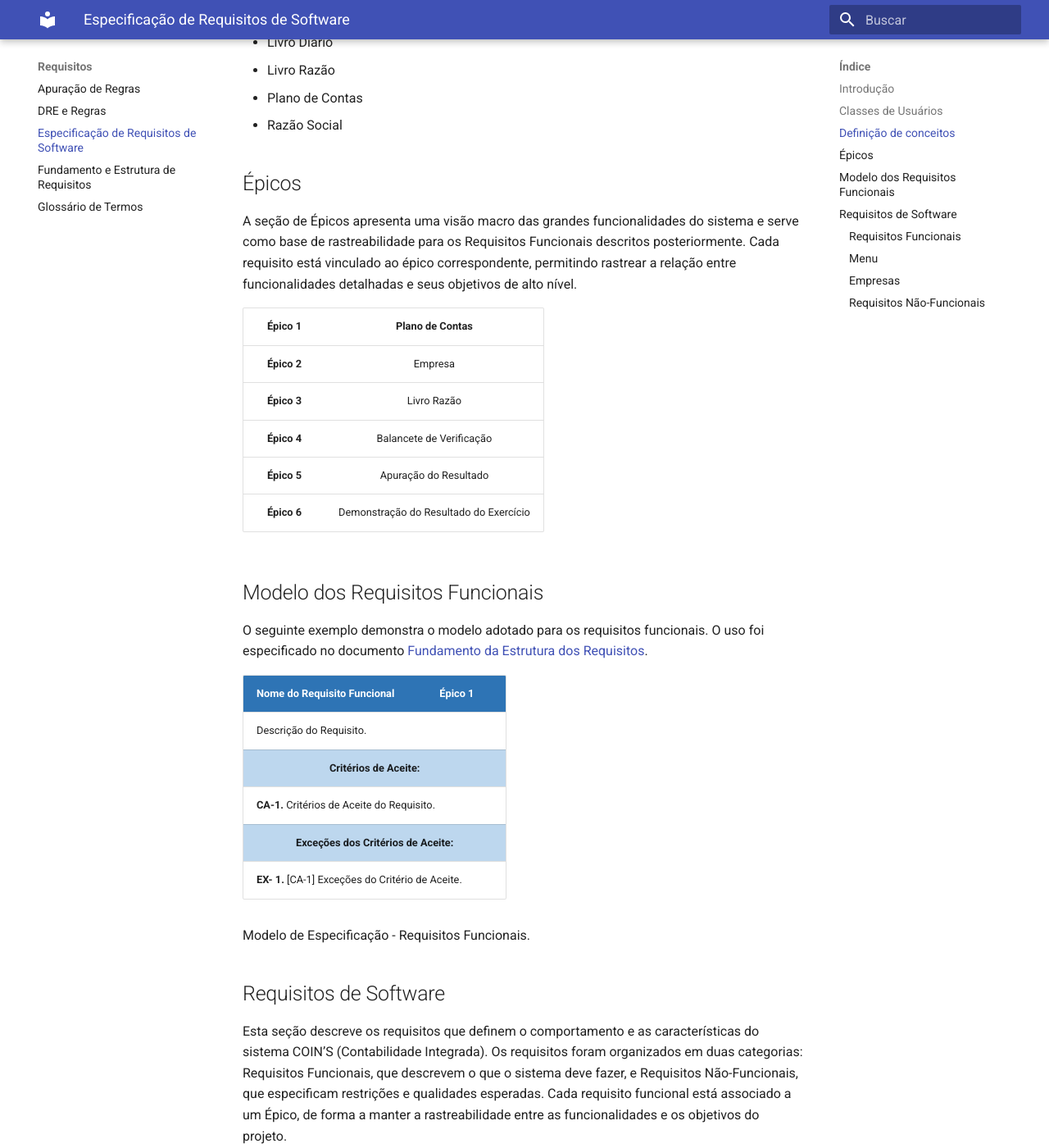
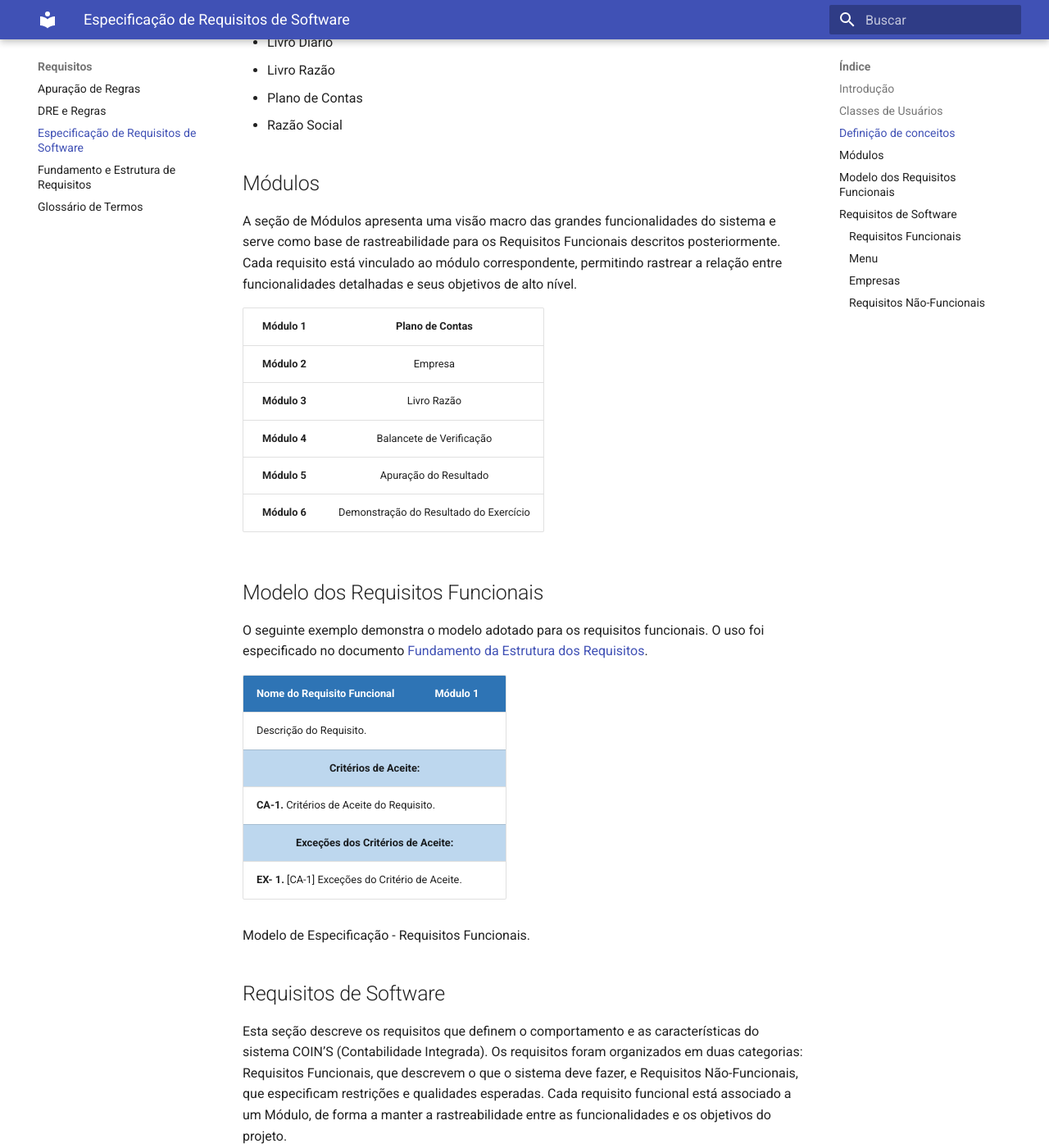
Before and after one commit to NES-Contabilidade-Integrada/doc-coins2026.1, an MkDocs documentation site: the page built from docs/requisitos/especificacao-de-requisitos-de-software.md, in a window 1280 px wide and 1400 px high, scrolled down 5216 px. Shown: the whole window at 82% size. Built offline with MkDocs 1.6.1 and Material for MkDocs 9.7.7, drawn with Linux system fonts in a browser that asks for light colours; some of the changed text lies outside the part shown.

Commit message:
docs: substituir termo 'Épico' por 'Módulo' no documento de requisitos e na skill
Co-Authored-By: Claude Sonnet 4.6 <noreply@anthropic.com>

```diff
--- a/docs/requisitos/especificacao-de-requisitos-de-software.md
+++ b/docs/requisitos/especificacao-de-requisitos-de-software.md
@@ -7,7 +7,7 @@
 | 1.0 | 25/08/2025 | Adiciona base dos requisitos funcionais | Fernanda Pessoa |
 | 1.1 | 03/09/2025 | Atualiza requisitos funcionais do RF-01 ao RF-06 | Fernanda Pessoa |
 | 1.2 | 22/09/2025 | Adição do requisito de Limpar dados da Empresa  | Fernanda Pessoa |
-| 1.3 | 21/10/2025 | Adição de referências aos Épicos para cada requisito | Jerfferson Júnior |
+| 1.3 | 21/10/2025 | Adição de referências aos Módulos para cada requisito | Jerfferson Júnior |
 | 2.0 | 22/10/2025 | Documento em geral: atualizada a estrutura da documentação \- agora a documentação das funcionalidades está alinhada com a hierarquia das informações do sistema; Retirada de critérios de aceite relacionados à responsividade, tendo em vista que este faz parte de requisitos não funcionais de usabilidade do sistema. RF-01: reestruturação completa do RF considerando a retirada do plano de contas do menu principal; Referência as abas de funcionalidades adicionada ao CA-3. RF-03: Reformulação focada na adição do plano de contas como mais uma funcionalidade, retirada da contagem de funcionalidades no CA-1 considerando a expansão futura (agora são apenas listadas as funcionalidades existentes). | Jerfferson Júnior |
 | 3.0 | 23/10/2025 | Adição de Requisitos Funcionais referentes ao Balancete | Fernanda Pessoa |
 | 4.0 | 27/10 | Adição de Requisitos não funcionais | Fernanda Pessoa |
@@ -16,7 +16,7 @@
 | 4.3 | 25/11 | Correções de alinhamento, adição de link para Glossário de Termos | Jerfferson Júnior |
 | 4.4 | 08/04 | Adição dos RFs de Apuração do Resultado do Exercício (ARE) | Elise Lissa Hasegawa  |
 | 4.5 |  | Adição dos RFs da Demonstração do Resultado do Exercício (DRE) | Fernanda Pessoa  |
-| 4.6 | 06/05/2026 | Refatoração completa dos RFs de Apuração (RF-012 a RF-021) com estrutura clara baseada em boas práticas;<br/>Adição completa dos RFs de DRE (RF-022 a RF-034) com requisitos granulares seguindo hierarquia de cálculo;<br/>Atualização de épicos e aplicação consistente de boas práticas de formatação Markdown | Fernanda Pessoa |
+| 4.6 | 06/05/2026 | Refatoração completa dos RFs de Apuração (RF-012 a RF-021) com estrutura clara baseada em boas práticas;<br/>Adição completa dos RFs de DRE (RF-022 a RF-034) com requisitos granulares seguindo hierarquia de cálculo;<br/>Atualização de módulos e aplicação consistente de boas práticas de formatação Markdown | Fernanda Pessoa |
 
 **Histórico de Revisões**
 
@@ -31,7 +31,7 @@
 - [1. Introdução](#introdução)
 - [2. Classes de Usuários](#classes-de-usuários)
 - [3. Definição de conceitos](#definição-de-conceitos)
-- [4. Épicos](#épicos)
+- [4. Módulos](#módulos)
 - [5. Modelo dos Requisitos Funcionais](#modelo-dos-requisitos-funcionais)
 - [6. Requisitos de Software](#requisitos-de-software)
     - [6.1. Requisitos Funcionais](#requisitos-funcionais)
@@ -126,16 +126,16 @@ Os principais termos de domínio utilizados na especificação de requisitos inc
 * Razão Social
 
 
-## Épicos {#épicos}
-A seção de Épicos apresenta uma visão macro das grandes funcionalidades do sistema e serve como base de rastreabilidade para os Requisitos Funcionais descritos posteriormente. Cada requisito está vinculado ao épico correspondente, permitindo rastrear a relação entre funcionalidades detalhadas e seus objetivos de alto nível.
+## Módulos {#módulos}
+A seção de Módulos apresenta uma visão macro das grandes funcionalidades do sistema e serve como base de rastreabilidade para os Requisitos Funcionais descritos posteriormente. Cada requisito está vinculado ao módulo correspondente, permitindo rastrear a relação entre funcionalidades detalhadas e seus objetivos de alto nível.
 
-| Épico 1 | Plano de Contas |
+| Módulo 1 | Plano de Contas |
 | :---: | :---: |
-| **Épico 2** | Empresa |
-| **Épico 3** | Livro Razão |
-| **Épico 4** | Balancete de Verificação |
-| **Épico 5** | Apuração do Resultado |
-| **Épico 6** | Demonstração do Resultado do Exercício |
+| **Módulo 2** | Empresa |
+| **Módulo 3** | Livro Razão |
+| **Módulo 4** | Balancete de Verificação |
+| **Módulo 5** | Apuração do Resultado |
+| **Módulo 6** | Demonstração do Resultado do Exercício |
 
 ## Modelo dos Requisitos Funcionais {#modelo-dos-requisitos-funcionais}
 O seguinte exemplo demonstra o modelo adotado para os requisitos funcionais. O uso foi especificado no documento [Fundamento da Estrutura dos Requisitos](https://docs.google.com/document/u/0/d/1eAsVxnGFQnY8Fp2fKZukeNej2aNxZxu0_dLkIjcqvxE/edit).
@@ -144,7 +144,7 @@ O seguinte exemplo demonstra o modelo adotado para os requisitos funcionais. O u
 <thead>
 <tr>
   <th style="background-color:#2E74B5; color:white;">Nome do Requisito Funcional</th>
-  <th style="background-color:#2E74B5; color:white; text-align:center; width:120px;">Épico 1</th>
+  <th style="background-color:#2E74B5; color:white; text-align:center; width:120px;">Módulo 1</th>
 </tr>
 </thead>
 <tbody>
@@ -159,7 +159,7 @@ O seguinte exemplo demonstra o modelo adotado para os requisitos funcionais. O u
 Modelo de Especificação - Requisitos Funcionais.
 
 ## Requisitos de Software {#requisitos-de-software}
-Esta seção descreve os requisitos que definem o comportamento e as características do sistema COIN’S (Contabilidade Integrada). Os requisitos foram organizados em duas categorias: Requisitos Funcionais, que descrevem o que o sistema deve fazer, e Requisitos Não-Funcionais, que especificam restrições e qualidades esperadas. Cada requisito funcional está associado a um Épico, de forma a manter a rastreabilidade entre as funcionalidades e os objetivos do projeto.
+Esta seção descreve os requisitos que definem o comportamento e as características do sistema COIN’S (Contabilidade Integrada). Os requisitos foram organizados em duas categorias: Requisitos Funcionais, que descrevem o que o sistema deve fazer, e Requisitos Não-Funcionais, que especificam restrições e qualidades esperadas. Cada requisito funcional está associado a um Módulo, de forma a manter a rastreabilidade entre as funcionalidades e os objetivos do projeto.
 
 ### Requisitos Funcionais {#requisitos-funcionais}
 Os requisitos funcionais descrevem as funcionalidades que o sistema deve oferecer para atender às necessidades dos usuários. Eles estão organizados por seções que correspondem aos principais módulos do sistema: Menu, Empresas, Plano de Contas, Livro Diário, Livro Razão, Balancete, Apuração do Resultado e Demonstração do Resultado do Exercício. Cada requisito segue o padrão definido no modelo apresentado anteriormente, contendo sua descrição, critérios de aceite e exceções associadas aos critérios especificados.
@@ -173,7 +173,7 @@ Esta subseção apresenta os requisitos relacionados à navegação do sistema.
 <thead>
 <tr>
   <th style="background-color:#2E74B5; color:white;">Exibir Menu Principal</th>
-  <th style="background-color:#2E74B5; color:white; text-align:center; width:120px;">Épico 1</th>
+  <th style="background-color:#2E74B5; color:white; text-align:center; width:120px;">Módulo 1</th>
 </tr>
 </thead>
 <tbody>
@@ -202,7 +202,7 @@ Esta subseção detalha os requisitos referentes à visualização de informaç
 <thead>
 <tr>
   <th style="background-color:#2E74B5; color:white;"><a href="#exibir-empresa-estática">Exibir Empresa Estática</a></th>
-  <th style="background-color:#2E74B5; color:white; text-align:center; width:120px;">Épico 2</th>
+  <th style="background-color:#2E74B5; color:white; text-align:center; width:120px;">Módulo 2</th>
 </tr>
 </thead>
 <tbody>
@@ -224,7 +224,7 @@ Esta subseção detalha os requisitos referentes à visualização de informaç
 <thead>
 <tr>
   <th style="background-color:#2E74B5; color:white;"><a href="#exibir-abas-de-funcionalidades-da-empresa">Exibir Abas de Funcionalidades da Empresa</a></th>
-  <th style="background-color:#2E74B5; color:white; text-align:center; width:120px;">Épico 2</th>
+  <th style="background-color:#2E74B5; color:white; text-align:center; width:120px;">Módulo 2</th>
 </tr>
 </thead>
 <tbody>
@@ -248,7 +248,7 @@ Esta subseção especifica os requisitos relacionados à exibição do Plano de
 <thead>
 <tr>
   <th style="background-color:#2E74B5; color:white;">Exibir Plano de Contas Padrão</th>
-  <th style="background-color:#2E74B5; color:white; text-align:center; width:120px;">Épico 1</th>
+  <th style="background-color:#2E74B5; color:white; text-align:center; width:120px;">Módulo 1</th>
 </tr>
 </thead>
 <tbody>
@@ -279,7 +279,7 @@ Esta subseção descreve as funcionalidades vinculadas ao Livro Diário, que reg
 <thead>
 <tr>
   <th style="background-color:#2E74B5; color:white;">Gerenciar Lançamento Contábil</th>
-  <th style="background-color:#2E74B5; color:white; text-align:center; width:120px;">Épico 2</th>
+  <th style="background-color:#2E74B5; color:white; text-align:center; width:120px;">Módulo 2</th>
 </tr>
 </thead>
 <tbody>
@@ -313,7 +313,7 @@ Esta subseção descreve as funcionalidades vinculadas ao Livro Diário, que reg
 <thead>
 <tr>
   <th style="background-color:#2E74B5; color:white;">Listar Lançamentos Contábeis no Livro Diário</th>
-  <th style="background-color:#2E74B5; color:white; text-align:center; width:120px;">Épico 2</th>
+  <th style="background-color:#2E74B5; color:white; text-align:center; width:120px;">Módulo 2</th>
 </tr>
 </thead>
 <tbody>
@@ -338,7 +338,7 @@ Esta subseção descreve as funcionalidades vinculadas ao Livro Diário, que reg
 <thead>
 <tr>
   <th style="background-color:#2E74B5; color:white;">Deletar dados da Empresa</th>
-  <th style="background-color:#2E74B5; color:white; text-align:center; width:120px;">Épico 2</th>
+  <th style="background-color:#2E74B5; color:white; text-align:center; width:120px;">Módulo 2</th>
 </tr>
 </thead>
 <tbody>
@@ -364,7 +364,7 @@ Esta subseção define os requisitos referentes ao Livro Razão, responsável po
 <thead>
 <tr>
   <th style="background-color:#2E74B5; color:white;">Exibir Livro Razão</th>
-  <th style="background-color:#2E74B5; color:white; text-align:center; width:120px;">Épico 3</th>
+  <th style="background-color:#2E74B5; color:white; text-align:center; width:120px;">Módulo 3</th>
 </tr>
 </thead>
 <tbody>
@@ -397,7 +397,7 @@ O sistema deve permitir a aplicação de filtros de consulta, a visualização d
 <thead>
 <tr>
   <th style="background-color:#2E74B5; color:white;">Aplicar Filtros do Balancete</th>
-  <th style="background-color:#2E74B5; color:white; text-align:center; width:120px;">Épico 4</th>
+  <th style="background-color:#2E74B5; color:white; text-align:center; width:120px;">Módulo 4</th>
 </tr>
 </thead>
 <tbody>
@@ -421,7 +421,7 @@ O sistema deve permitir a aplicação de filtros de consulta, a visualização d
 <thead>
 <tr>
   <th style="background-color:#2E74B5; color:white;">Exibir Balancete de Verificação</th>
-  <th style="background-color:#2E74B5; color:white; text-align:center; width:120px;">Épico 4</th>
+  <th style="background-color:#2E74B5; color:white; text-align:center; width:120px;">Módulo 4</th>
 </tr>
 </thead>
 <tbody>
@@ -445,7 +445,7 @@ O sistema deve permitir a aplicação de filtros de consulta, a visualização d
 <thead>
 <tr>
   <th style="background-color:#2E74B5; color:white;">Exibir Resumo do Balancete</th>
-  <th style="background-color:#2E74B5; color:white; text-align:center; width:120px;">Épico 4</th>
+  <th style="background-color:#2E74B5; color:white; text-align:center; width:120px;">Módulo 4</th>
 </tr>
 </thead>
 <tbody>
@@ -472,7 +472,7 @@ O sistema deve permitir a definição da data de apuração, a visualização do
 <thead>
 <tr>
   <th style="background-color:#2E74B5; color:white;">Filtrar Data da Apuração</th>
-  <th style="background-color:#2E74B5; color:white; text-align:center; width:120px;">Épico 5</th>
+  <th style="background-color:#2E74B5; color:white; text-align:center; width:120px;">Módulo 5</th>
 </tr>
 </thead>
 <tbody>
@@ -494,7 +494,7 @@ O sistema deve permitir a definição da data de apuração, a visualização do
 <thead>
 <tr>
   <th style="background-color:#2E74B5; color:white;">Exibir Resumo do Resultado</th>
-  <th style="background-color:#2E74B5; color:white; text-align:center; width:120px;">Épico 5</th>
+  <th style="background-color:#2E74B5; color:white; text-align:center; width:120px;">Módulo 5</th>
 </tr>
 </thead>
 <tbody>
@@ -516,7 +516,7 @@ O sistema deve permitir a definição da data de apuração, a visualização do
 <thead>
 <tr>
   <th style="background-color:#2E74B5; color:white;">Exibir Contas de Resultado</th>
-  <th style="background-color:#2E74B5; color:white; text-align:center; width:120px;">Épico 5</th>
+  <th style="background-color:#2E74B5; color:white; text-align:center; width:120px;">Módulo 5</th>
 </tr>
 </thead>
 <tbody>
@@ -536,7 +536,7 @@ O sistema deve permitir a definição da data de apuração, a visualização do
 <thead>
 <tr>
   <th style="background-color:#2E74B5; color:white;">Exibir Lançamentos de Encerramento</th>
-  <th style="background-color:#2E74B5; color:white; text-align:center; width:120px;">Épico 5</th>
+  <th style="background-color:#2E74B5; color:white; text-align:center; width:120px;">Módulo 5</th>
 </tr>
 </thead>
 <tbody>
@@ -557,7 +557,7 @@ O sistema deve permitir a definição da data de apuração, a visualização do
 <thead>
 <tr>
   <th style="background-color:#2E74B5; color:white;">Exibir Confronto da Apuração</th>
-  <th style="background-color:#2E74B5; color:white; text-align:center; width:120px;">Épico 5</th>
+  <th style="background-color:#2E74B5; color:white; text-align:center; width:120px;">Módulo 5</th>
 </tr>
 </thead>
 <tbody>
@@ -578,7 +578,7 @@ O sistema deve permitir a definição da data de apuração, a visualização do
 <thead>
 <tr>
   <th style="background-color:#2E74B5; color:white;">Exibir Transferência do Resultado</th>
-  <th style="background-color:#2E74B5; color:white; text-align:center; width:120px;">Épico 5</th>
+  <th style="background-color:#2E74B5; color:white; text-align:center; width:120px;">Módulo 5</th>
 </tr>
 </thead>
 <tbody>
@@ -598,7 +598,7 @@ O sistema deve permitir a definição da data de apuração, a visualização do
 <thead>
 <tr>
   <th style="background-color:#2E74B5; color:white;">Exibir Resultado Final</th>
-  <th style="background-color:#2E74B5; color:white; text-align:center; width:120px;">Épico 5</th>
+  <th style="background-color:#2E74B5; color:white; text-align:center; width:120px;">Módulo 5</th>
 </tr>
 </thead>
 <tbody>
@@ -616,7 +616,7 @@ O sistema deve permitir a definição da data de apuração, a visualização do
 <thead>
 <tr>
   <th style="background-color:#2E74B5; color:white;">Realizar Apuração</th>
-  <th style="background-color:#2E74B5; color:white; text-align:center; width:120px;">Épico 5</th>
+  <th style="background-color:#2E74B5; color:white; text-align:center; width:120px;">Módulo 5</th>
 </tr>
 </thead>
 <tbody>
@@ -637,7 +637,7 @@ O sistema deve permitir a definição da data de apuração, a visualização do
 <thead>
 <tr>
   <th style="background-color:#2E74B5; color:white;">Exibir Histórico de Apurações</th>
-  <th style="background-color:#2E74B5; color:white; text-align:center; width:120px;">Épico 5</th>
+  <th style="background-color:#2E74B5; color:white; text-align:center; width:120px;">Módulo 5</th>
 </tr>
 </thead>
 <tbody>
@@ -657,7 +657,7 @@ O sistema deve permitir a definição da data de apuração, a visualização do
 <thead>
 <tr>
   <th style="background-color:#2E74B5; color:white;">Desfazer Última Apuração</th>
-  <th style="background-color:#2E74B5; color:white; text-align:center; width:120px;">Épico 5</th>
+  <th style="background-color:#2E74B5; color:white; text-align:center; width:120px;">Módulo 5</th>
 </tr>
 </thead>
 <tbody>
@@ -683,7 +683,7 @@ A DRE é um instrumento essencial de análise contábil que confronta receitas c
 <thead>
 <tr>
   <th style="background-color:#2E74B5; color:white;">Filtrar Período da DRE</th>
-  <th style="background-color:#2E74B5; color:white; text-align:center; width:120px;">Épico 6</th>
+  <th style="background-color:#2E74B5; color:white; text-align:center; width:120px;">Módulo 6</th>
 </tr>
 </thead>
 <tbody>
@@ -705,7 +705,7 @@ A DRE é um instrumento essencial de análise contábil que confronta receitas c
 <thead>
 <tr>
   <th style="background-color:#2E74B5; color:white;">Exibir Receita Bruta</th>
-  <th style="background-color:#2E74B5; color:white; text-align:center; width:120px;">Épico 6</th>
+  <th style="background-color:#2E74B5; color:white; text-align:center; width:120px;">Módulo 6</th>
 </tr>
 </thead>
 <tbody>
@@ -725,7 +725,7 @@ A DRE é um instrumento essencial de análise contábil que confronta receitas c
 <thead>
 <tr>
   <th style="background-color:#2E74B5; color:white;">Exibir Deduções da Receita</th>
-  <th style="background-color:#2E74B5; color:white; text-align:center; width:120px;">Épico 6</th>
+  <th style="background-color:#2E74B5; color:white; text-align:center; width:120px;">Módulo 6</th>
 </tr>
 </thead>
 <tbody>
@@ -746,7 +746,7 @@ A DRE é um instrumento essencial de análise contábil que confronta receitas c
 <thead>
 <tr>
   <th style="background-color:#2E74B5; color:white;">Calcular e Exibir Receita Líquida</th>
-  <th style="background-color:#2E74B5; color:white; text-align:center; width:120px;">Épico 6</th>
+  <th style="background-color:#2E74B5; color:white; text-align:center; width:120px;">Módulo 6</th>
 </tr>
 </thead>
 <tbody>
@@ -766,7 +766,7 @@ A DRE é um instrumento essencial de análise contábil que confronta receitas c
 <thead>
 <tr>
   <th style="background-color:#2E74B5; color:white;">Exibir CMV / CPV</th>
-  <th style="background-color:#2E74B5; color:white; text-align:center; width:120px;">Épico 6</th>
+  <th style="background-color:#2E74B5; color:white; text-align:center; width:120px;">Módulo 6</th>
 </tr>
 </thead>
 <tbody>
@@ -786,7 +786,7 @@ A DRE é um instrumento essencial de análise contábil que confronta receitas c
 <thead>
 <tr>
   <th style="background-color:#2E74B5; color:white;">Calcular e Exibir Lucro Bruto</th>
-  <th style="background-color:#2E74B5; color:white; text-align:center; width:120px;">Épico 6</th>
+  <th style="background-color:#2E74B5; color:white; text-align:center; width:120px;">Módulo 6</th>
 </tr>
 </thead>
 <tbody>
@@ -806,7 +806,7 @@ A DRE é um instrumento essencial de análise contábil que confronta receitas c
 <thead>
 <tr>
   <th style="background-color:#2E74B5; color:white;">Exibir Despesas Operacionais</th>
-  <th style="background-color:#2E74B5; color:white; text-align:center; width:120px;">Épico 6</th>
+  <th style="background-color:#2E74B5; color:white; text-align:center; width:120px;">Módulo 6</th>
 </tr>
 </thead>
 <tbody>
@@ -826,7 +826,7 @@ A DRE é um instrumento essencial de análise contábil que confronta receitas c
 <thead>
 <tr>
   <th style="background-color:#2E74B5; color:white;">Exibir Outras Receitas/Despesas Operacionais</th>
-  <th style="background-color:#2E74B5; color:white; text-align:center; width:120px;">Épico 6</th>
+  <th style="background-color:#2E74B5; color:white; text-align:center; width:120px;">Módulo 6</th>
 </tr>
 </thead>
 <tbody>
@@ -848,7 +848,7 @@ A DRE é um instrumento essencial de análise contábil que confronta receitas c
 <thead>
 <tr>
   <th style="background-color:#2E74B5; color:white;">Calcular e Exibir LAJIR</th>
-  <th style="background-color:#2E74B5; color:white; text-align:center; width:120px;">Épico 6</th>
+  <th style="background-color:#2E74B5; color:white; text-align:center; width:120px;">Módulo 6</th>
 </tr>
 </thead>
 <tbody>
@@ -868,7 +868,7 @@ A DRE é um instrumento essencial de análise contábil que confronta receitas c
 <thead>
 <tr>
   <th style="background-color:#2E74B5; color:white;">Exibir Resultado Financeiro</th>
-  <th style="background-color:#2E74B5; color:white; text-align:center; width:120px;">Épico 6</th>
+  <th style="background-color:#2E74B5; color:white; text-align:center; width:120px;">Módulo 6</th>
 </tr>
 </thead>
 <tbody>
@@ -890,7 +890,7 @@ A DRE é um instrumento essencial de análise contábil que confronta receitas c
 <thead>
 <tr>
   <th style="background-color:#2E74B5; color:white;">Calcular e Exibir LAIR</th>
-  <th style="background-color:#2E74B5; color:white; text-align:center; width:120px;">Épico 6</th>
+  <th style="background-color:#2E74B5; color:white; text-align:center; width:120px;">Módulo 6</th>
 </tr>
 </thead>
 <tbody>
@@ -910,7 +910,7 @@ A DRE é um instrumento essencial de análise contábil que confronta receitas c
 <thead>
 <tr>
   <th style="background-color:#2E74B5; color:white;">Exibir Resultado Não Operacional</th>
-  <th style="background-color:#2E74B5; color:white; text-align:center; width:120px;">Épico 6</th>
+  <th style="background-color:#2E74B5; color:white; text-align:center; width:120px;">Módulo 6</th>
 </tr>
 </thead>
 <tbody>
@@ -932,7 +932,7 @@ A DRE é um instrumento essencial de análise contábil que confronta receitas c
 <thead>
 <tr>
   <th style="background-color:#2E74B5; color:white;">Calcular Resultado Antes dos Impostos</th>
-  <th style="background-color:#2E74B5; color:white; text-align:center; width:120px;">Épico 6</th>
+  <th style="background-color:#2E74B5; color:white; text-align:center; width:120px;">Módulo 6</th>
 </tr>
 </thead>
 <tbody>
@@ -952,7 +952,7 @@ A DRE é um instrumento essencial de análise contábil que confronta receitas c
 <thead>
 <tr>
   <th style="background-color:#2E74B5; color:white;">Exibir Impostos sobre o Lucro</th>
-  <th style="background-color:#2E74B5; color:white; text-align:center; width:120px;">Épico 6</th>
+  <th style="background-color:#2E74B5; color:white; text-align:center; width:120px;">Módulo 6</th>
 </tr>
 </thead>
 <tbody>
@@ -972,7 +972,7 @@ A DRE é um instrumento essencial de análise contábil que confronta receitas c
 <thead>
 <tr>
   <th style="background-color:#2E74B5; color:white;">Calcular e Exibir Lucro Líquido</th>
-  <th style="background-color:#2E74B5; color:white; text-align:center; width:120px;">Épico 6</th>
+  <th style="background-color:#2E74B5; color:white; text-align:center; width:120px;">Módulo 6</th>
 </tr>
 </thead>
 <tbody>
@@ -993,7 +993,7 @@ A DRE é um instrumento essencial de análise contábil que confronta receitas c
 <thead>
 <tr>
   <th style="background-color:#2E74B5; color:white;">Exibir Composição das Contas da DRE</th>
-  <th style="background-color:#2E74B5; color:white; text-align:center; width:120px;">Épico 6</th>
+  <th style="background-color:#2E74B5; color:white; text-align:center; width:120px;">Módulo 6</th>
 </tr>
 </thead>
 <tbody>
```
Also changed, not shown: .github/skills/padrao-especificacao-requisitos.md.
